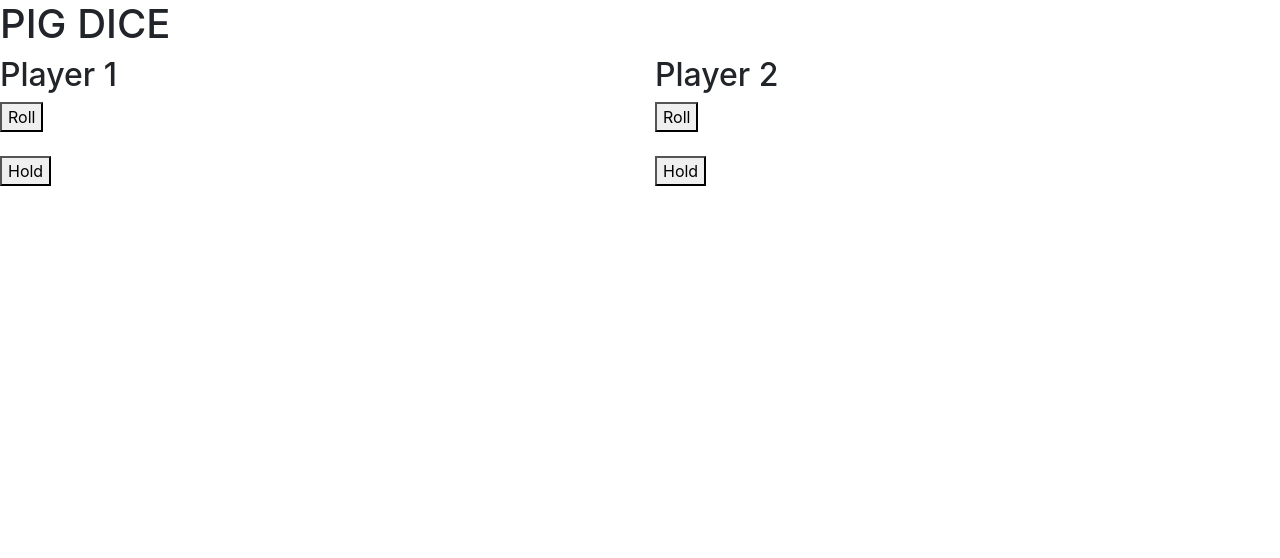
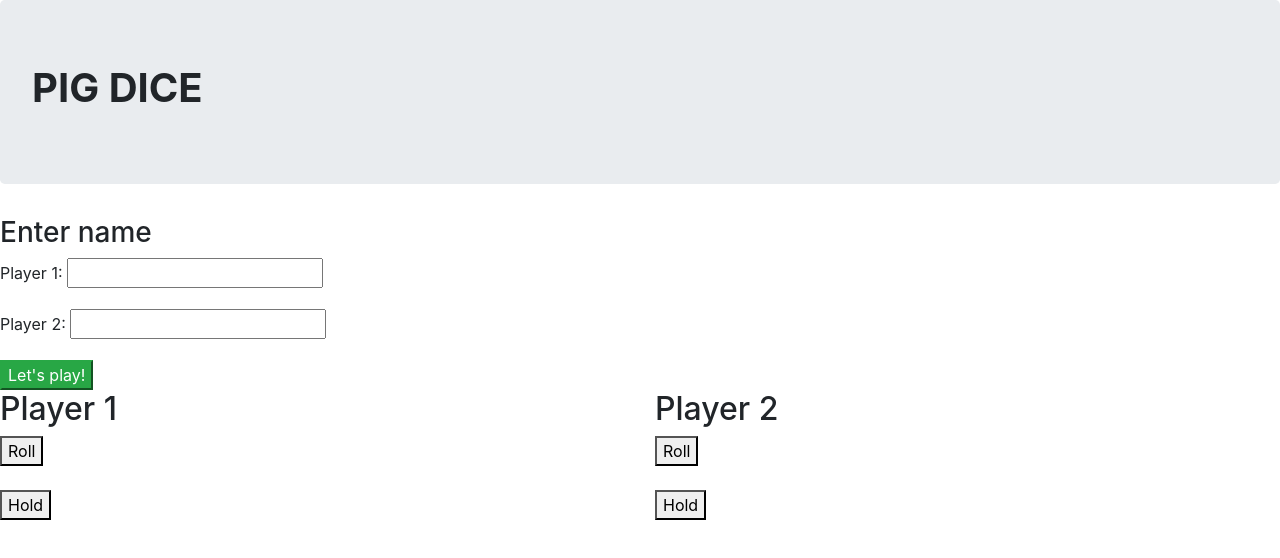
Before and after one commit to Nge-no/pig-dice, a plain HTML site: page index.html in a window 1280 px wide. Drawn offline with Linux system fonts and the light colour scheme.

Commit message:
add forms for player name input

```diff
--- a/index.html
+++ b/index.html
@@ -11,7 +11,26 @@
 </head>
 
 <body>
-  <h1>PIG DICE</h1>
+  <div class="jumbotron" id="title">
+    <h1><strong>PIG DICE</strong></h1>
+  </div>
+  <!--Player name input forms-->
+  <div id="pre-game">
+    <h3>Enter name</h3>
+    <form id="player1-form">
+      <div class="form-group">
+        <label for="player1">Player 1:</label>
+        <input type="text" class="player1">
+      </div>
+    </form>
+    <form id="player2-form">
+      <div class="form-group">
+        <label for="player2">Player 2:</label>
+        <input type="text" class="player2">
+      </div>
+    </form>
+    <button type="submit" name="button" class="btn-success play" id="play">Let's play!</button>
+  </div>
 
   <div class="row">
     <div class="col-md-6" id="player1">
```
